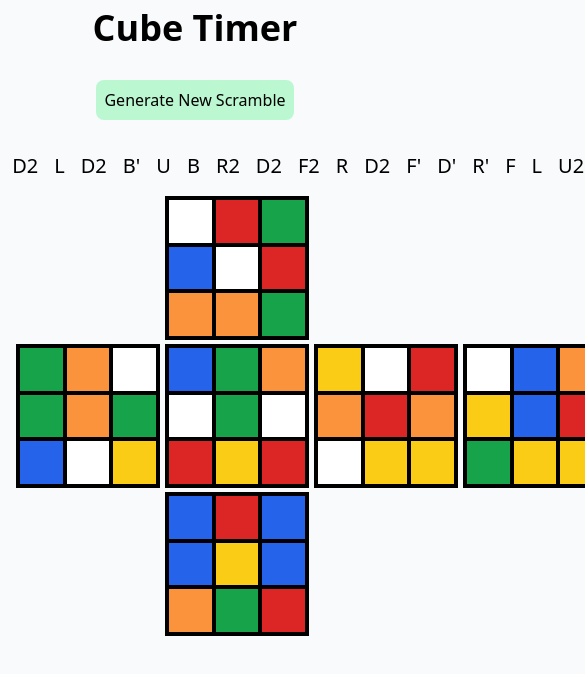
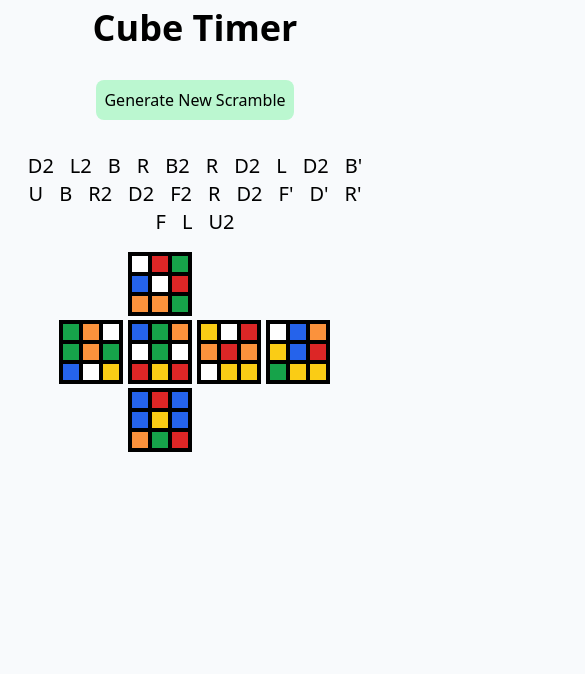
Before and after one commit to ashwingur/ashwingur.com, a Next.js app: page /CubeTimer in a window 390 px wide. Shown: the top 674 px of the page, 585 px wide, since content can reach past the window. Built offline with nearby package versions, Linux system fonts and the light colour scheme.

Commit message:
Cube visualiser responsive for phone

```diff
--- a/pages/CubeTimer.tsx
+++ b/pages/CubeTimer.tsx
@@ -56,16 +56,16 @@ function scramble_to_jsx(scramble: Notation[]) {
   return scramble.map((item, index) => {
     if (item.amount == 2) {
       return (
-        <span className="mx-2 text-xl" key={index}>
+        <div className="mx-2 text-xl" key={index}>
           {Move[item.move]}2
-        </span>
+        </div>
       );
     } else {
       return (
-        <span className="mx-2 text-xl" key={index}>
+        <div className="mx-2 text-xl" key={index}>
           {Move[item.move]}
           {item.prime ? "'" : ""}
-        </span>
+        </div>
       );
     }
   });
@@ -331,29 +331,31 @@ function _3x3_to_jsx(cube: _3x3) {
   });
 
   return (
-    <div className="grid grid-cols-4 gap-1 w-[37rem] mx-auto">
-      <div className="grid grid-cols-3 w-36 h-36"></div>
-      <div className="grid grid-cols-3 w-36 h-36 bg-black gap-1 p-1">{up}</div>
-      <div className="grid grid-cols-3 w-36 h-36"></div>
-      <div className="grid grid-cols-3 w-36 h-36"></div>
-      <div className="grid grid-cols-3 w-36 h-36 bg-black gap-1 p-1">
+    <div className="grid grid-cols-4 gap-1 w-[17rem] sm:w-[37rem] mx-auto">
+      <div className="grid grid-cols-3 w-[4rem] h-[4rem] sm:w-36 sm:h-36"></div>
+      <div className="grid grid-cols-3 w-[4rem] h-[4rem] sm:w-36 sm:h-36 bg-black gap-1 p-1">
+        {up}
+      </div>
+      <div className="grid grid-cols-3 w-[4rem] h-[4rem] sm:w-36 sm:h-36"></div>
+      <div className="grid grid-cols-3 w-[4rem] h-[4rem] sm:w-36 sm:h-36"></div>
+      <div className="grid grid-cols-3 w-[4rem] h-[4rem] sm:w-36 sm:h-36 bg-black gap-1 p-1">
         {left}
       </div>
-      <div className="grid grid-cols-3 w-36 h-36 bg-black gap-1 p-1">
+      <div className="grid grid-cols-3 w-[4rem] h-[4rem] sm:w-36 sm:h-36 bg-black gap-1 p-1">
         {front}
       </div>
-      <div className="grid grid-cols-3 w-36 h-36 bg-black gap-1 p-1">
+      <div className="grid grid-cols-3 w-[4rem] h-[4rem] sm:w-36 sm:h-36 bg-black gap-1 p-1">
         {right}
       </div>
-      <div className="grid grid-cols-3 w-36 h-36 bg-black gap-1 p-1">
+      <div className="grid grid-cols-3 w-[4rem] h-[4rem] sm:w-36 sm:h-36 bg-black gap-1 p-1">
         {back}
       </div>
-      <div className="grid grid-cols-3 w-36 h-36"></div>
-      <div className="grid grid-cols-3 w-36 h-36 bg-black gap-1 p-1">
+      <div className="grid grid-cols-3 w-[4rem] h-[4rem] sm:w-36 sm:h-36"></div>
+      <div className="grid grid-cols-3 w-[4rem] h-[4rem] sm:w-36 sm:h-36 bg-black gap-1 p-1">
         {down}
       </div>
-      <div className="grid grid-cols-3 w-36 h-36"></div>
-      <div className="grid grid-cols-3 w-36 h-36"></div>
+      <div className="grid grid-cols-3 w-[4rem] h-[4rem] sm:w-36 sm:h-36"></div>
+      <div className="grid grid-cols-3 w-[4rem] h-[4rem] sm:w-36 sm:h-36"></div>
     </div>
   );
 }
@@ -403,7 +405,7 @@ const CubeTimer = () => {
           Generate New Scramble
         </button>
       </div>
-      <div className="flex justify-center mb-4">
+      <div className="flex mb-4 row flex-wrap mx-auto justify-center">
         {scramble_to_jsx(scramble)}
       </div>
       {visualise_scramble(scramble)}
```
